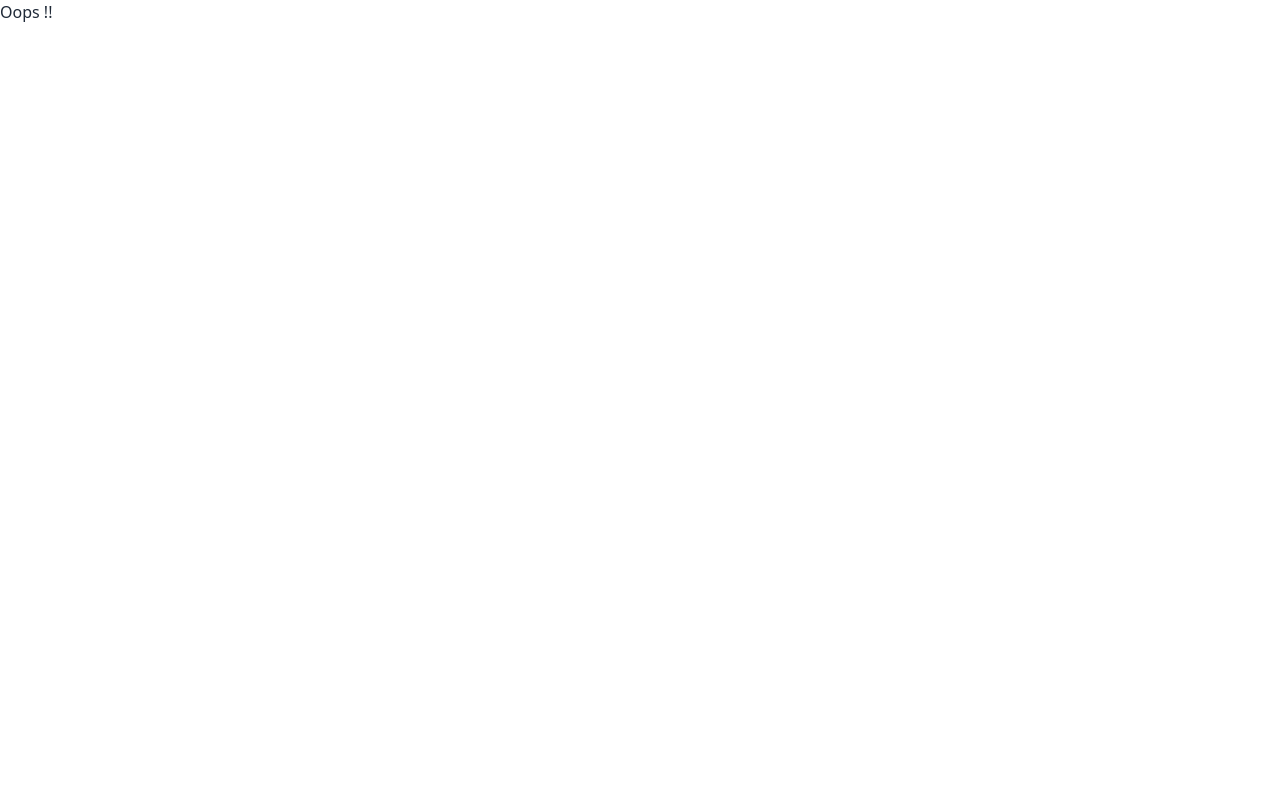
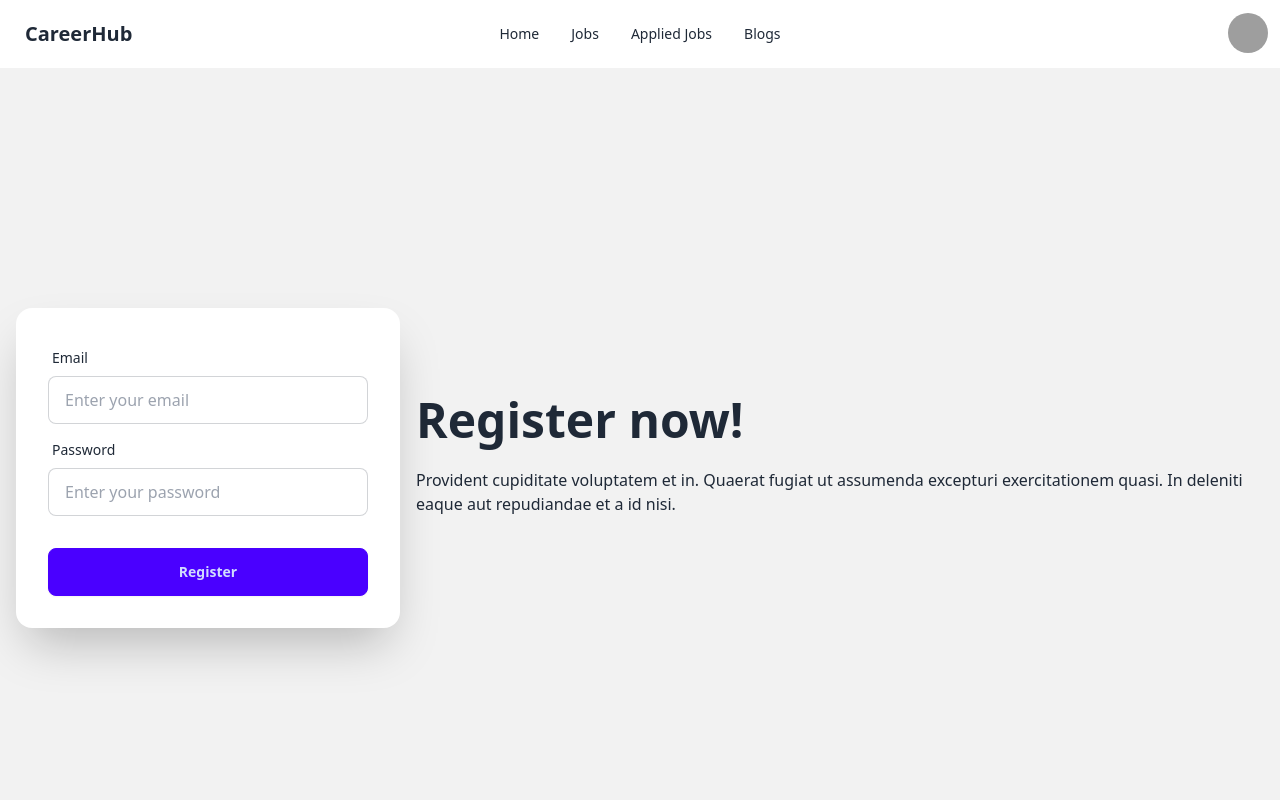
Before and after one commit to farhadahmed1/career-hub, a React (Vite) app: page /register in a window 1280 px wide. Before the commit this address had no page. Shown: the top 800 px of the page. Built offline with nearby package versions, Linux system fonts and the light colour scheme; grey boxes are pictures that could not be loaded.

Commit message:
"ResetRegis added"

```diff
--- a/src/components/Header/Header.jsx
+++ b/src/components/Header/Header.jsx
@@ -78,7 +78,7 @@ const Header = () => {
                 </NavLink>
               </li>
               <li>
-                <NavLink to="/">Setting</NavLink>
+                <NavLink to="/register">UserRegister</NavLink>
               </li>
               <li>
                 <NavLink to="/login">Login</NavLink>
--- a/src/components/Login/Login.jsx
+++ b/src/components/Login/Login.jsx
@@ -1,6 +1,8 @@
 import {
   GoogleAuthProvider,
+  createUserWithEmailAndPassword,
   getAuth,
+  signInWithEmailAndPassword,
   signInWithPopup,
   signOut,
 } from "firebase/auth";
@@ -40,15 +42,34 @@ const Login = () => {
       });
   };
 
-  // Email Register Form
-  const handleRegister = (e) => {
-    e.preventDefault();
-    //console.log("from register");
-    const email = e.target.email.value;
-    const password = e.target.password.value;
-    console.log(email, password);
+  // singIn user by email address
+
+  const LogInUserByEmail = (email, password) => {
+    signInWithEmailAndPassword(auth, email, password)
+      .then((result) => {
+        // Sign in success, update UI with the signed-in user's information
+        const loginUser = result.user;
+        console.log(loginUser);
+        setUser(loginUser);
+      })
+      .catch((err) => {
+        console.log(err);
+      });
   };
 
+  // sing Out user by email address
+  const handelSingOut = () => {
+    signOut(auth)
+      .then(() => {
+        setUser(null);
+
+        // Sign-out successful.
+      })
+      .catch((err) => {
+        console.log(err);
+        // An error happened.
+      });
+  };
   return (
     <div>
       <div className="hero min-h-screen bg-base-200">
@@ -62,7 +83,7 @@ const Login = () => {
             </p>
           </div>
           <div className="card shrink-0 w-full max-w-sm shadow-2xl bg-base-100">
-            <form onSubmit={handleRegister} className="card-body">
+            <form className="card-body">
               <div className="form-control">
                 <label className="label">
                   <span className="label-text">Email</span>
@@ -92,8 +113,22 @@ const Login = () => {
                   </a>
                 </label>
               </div>
+
+              {/* login & logout use email and password */}
+
               <div className="form-control mt-6">
-                <button className="btn btn-primary">Login</button>
+                {user ? (
+                  <button onSubmit={handelSingOut} className="btn btn-primary">
+                    SignIn
+                  </button>
+                ) : (
+                  <button
+                    onSubmit={LogInUserByEmail}
+                    className="btn btn-primary"
+                  >
+                    SignOut
+                  </button>
+                )}
               </div>
               <div className="form-control mt-6">
                 {user ? (
--- /dev/null
+++ b/src/components/UserRegister/UserRegister.jsx
@@ -0,0 +1,103 @@
+import { createUserWithEmailAndPassword, getAuth } from "firebase/auth";
+import app from "../../firbase/firbase.init";
+import { useState } from "react";
+
+const UserRegister = () => {
+  const auth = getAuth(app);
+
+  const [register, setRegister] = useState({});
+  const [registerError, setRegisterError] = useState("");
+  const [success, setSuccess] = useState("");
+
+  const handleRegister = (e) => {
+    e.preventDefault();
+    //console.log("from register");
+    const email = e.target.email.value;
+    const password = e.target.password.value;
+    console.log(email, password);
+
+    if (password.length < 6) {
+      setRegisterError("Password must be at least 6 characters");
+      return;
+    }
+
+    // reset Error state
+    setRegisterError("");
+    setSuccess("");
+
+    //create user and password
+    createUserWithEmailAndPassword(auth, email, password)
+      .then((userCredential) => {
+        // Signed in
+        const user = userCredential.user;
+        console.log(user);
+        setRegister(user);
+        setSuccess("Successfully registered");
+      })
+      .catch((err) => {
+        console.log(err);
+        setRegisterError(err.message);
+      });
+  };
+
+  return (
+    <div>
+      <div className="hero min-h-screen bg-base-200">
+        <div className="hero-content flex-col lg:flex-row-reverse">
+          <div className="text-center lg:text-left">
+            <h1 className="text-5xl font-bold">Register now!</h1>
+            <p className="py-6">
+              Provident cupiditate voluptatem et in. Quaerat fugiat ut assumenda
+              excepturi exercitationem quasi. In deleniti eaque aut repudiandae
+              et a id nisi.
+            </p>
+          </div>
+          <div className="card shrink-0 w-full max-w-sm shadow-2xl bg-base-100">
+            <form onSubmit={handleRegister} className="card-body">
+              <div className="form-control">
+                <label className="label">
+                  <span className="label-text">Email</span>
+                </label>
+                <input
+                  type="email"
+                  name="email"
+                  placeholder="Enter your email"
+                  className="input input-bordered"
+                  required
+                />
+              </div>
+              <div className="form-control">
+                <label className="label">
+                  <span className="label-text">Password</span>
+                </label>
+                <input
+                  type="password"
+                  name="password"
+                  placeholder="Enter your password"
+                  className="input input-bordered"
+                  required
+                />
+              </div>
+              <div className="form-control mt-6">
+                <button className="btn btn-primary">Register</button>
+              </div>
+            </form>
+            {registerError && (
+              <div className="alert alert-danger" role="alert">
+                {registerError}
+              </div>
+            )}
+
+            {success && (
+              <div className="alert alert-success" role="alert">
+                {success}
+              </div>
+            )}
+          </div>
+        </div>
+      </div>
+    </div>
+  );
+};
+
+export default UserRegister;
--- a/src/main.jsx
+++ b/src/main.jsx
@@ -10,6 +10,7 @@ import AppliedJobs from "./components/AppliedJobs/AppliedJobs.jsx";
 import Blogs from "./components/Blogs/Blogs.jsx";
 import ErrorPage from "./components/ErrorPage/ErrorPage.jsx";
 import Login from "./components/Login/Login.jsx";
+import UserRegister from "./components/UserRegister/UserRegister.jsx";
 
 const router = createBrowserRouter([
   {
@@ -38,6 +39,10 @@ const router = createBrowserRouter([
         path: "/login",
         element: <Login></Login>,
       },
+      {
+        path: "/register",
+        element: <UserRegister></UserRegister>,
+      },
     ],
   },
 ]);
```
